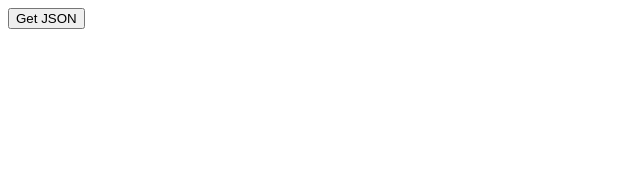
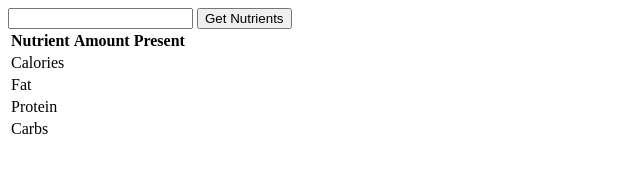
Before and after one commit to Kashish121/Nutricate, a plain HTML site: page index.html in a window 1280 px wide. Shown: the whole page, without its empty margins (0-640 px from the left). Drawn offline with nearby package versions, Linux system fonts and the light colour scheme.

Commit message:
getNutrients working

```diff
--- a/apijquery.js
+++ b/apijquery.js
@@ -1,7 +1,9 @@
 // document.getElementById('getjson').addEventListener('click', getjson());
 function getjson1(){
+    var query = document.getElementById('findfor').value;
+    var url = "https://api.spoonacular.com/recipes/guessNutrition?title="+query+"&apiKey=35d3f922c81b4f0aa8297c313f1934cb"
 var settings = {
-    "url": "https://api.spoonacular.com/recipes/guessNutrition?title=milk&apiKey=35d3f922c81b4f0aa8297c313f1934cb",
+    "url": url,
     "method": "GET",
     "timeout": 0,
     "headers": {
@@ -12,6 +14,9 @@ var settings = {
   $.ajax(settings).done(function (response) {
     console.log(response);
     var obj=response;
-    document.getElementById('output').innerHTML=obj.carbs.value;
+    document.getElementById('1').innerHTML=obj.calories.value+" "+obj.calories.unit;
+    document.getElementById('2').innerHTML=obj.fat.value+" "+obj.fat.unit;
+    document.getElementById('3').innerHTML=obj.protein.value+" "+obj.protein.unit;
+    document.getElementById('4').innerHTML=obj.carbs.value+" "+obj.carbs.unit;
   });
 }
--- a/index.html
+++ b/index.html
@@ -9,8 +9,32 @@
         <title>Spoonacular API FETCH</title>
     </head>
     <body>
-        <button id="getjson" onclick="getjson1()">Get JSON</button>
-        <div id="output"></div>
+        <input type="text" id="findfor">
+        <button id="getjson" onclick="getjson1()">Get Nutrients</button>
+        <div id="output">
+            <table>
+                <tr>
+                    <th>Nutrient</th>
+                    <th>Amount Present</th>
+                </tr>
+                <tr>
+                    <td>Calories</td>
+                    <td id="1"></td>
+                </tr>
+                <tr>
+                    <td>Fat</td>
+                    <td id="2"></td>
+                </tr>
+                <tr>
+                    <td>Protein</td>
+                    <td id="3"></td>
+                </tr>
+                <tr>
+                    <td>Carbs</td>
+                    <td id="4"></td>
+                </tr>
+            </table>
+        </div>
         <!-- <script src='apifetch.js' type="text/javascript"></script> -->
     </body>
 </html>
```
